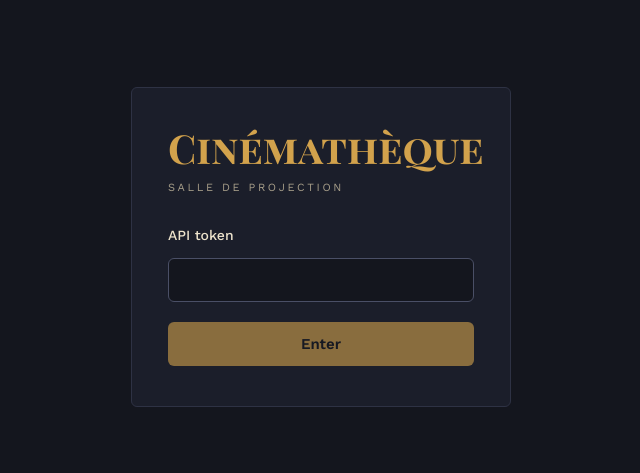
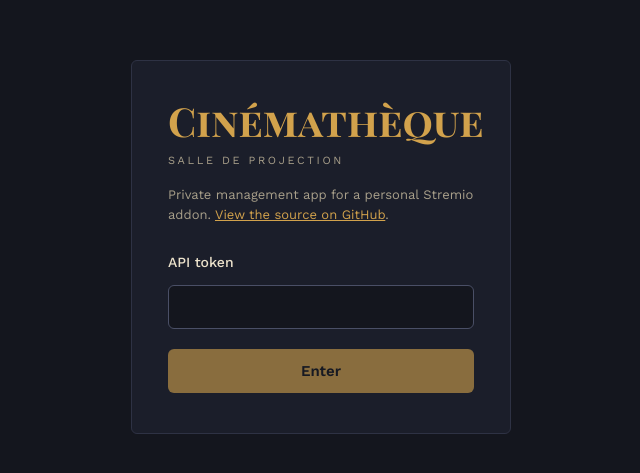
Before and after one commit to leanardiles/cinematheque-categorizer, a React (Vite) app in the folder frontend/: page / in a window 1280 px wide. Shown: the part 153-626 px from the top of the page, without its empty margins (319-959 px from the left). Built offline with nearby package versions, Linux system fonts and the light colour scheme.

Commit message:
Explain the app and link the source on the token screen

```diff
--- a/frontend/src/components/TokenScreen.module.css
+++ b/frontend/src/components/TokenScreen.module.css
@@ -26,10 +26,17 @@
 }
 
 .subtitle {
-  margin: 0 0 16px;
+  margin: 0 0 4px;
   font-size: 11px;
   letter-spacing: 0.24em;
   text-transform: uppercase;
+  color: var(--color-text-muted);
+}
+
+.note {
+  margin: 0 0 16px;
+  font-size: 13px;
+  line-height: 1.5;
   color: var(--color-text-muted);
 }
 
--- a/frontend/src/components/TokenScreen.tsx
+++ b/frontend/src/components/TokenScreen.tsx
@@ -35,6 +35,13 @@
       <form className={styles.card} onSubmit={handleSubmit}>
         <h1 className={styles.title}>Cinémathèque</h1>
         <p className={styles.subtitle}>Salle de projection</p>
+        <p className={styles.note}>
+          Private management app for a personal Stremio addon.{' '}
+          <a href="https://github.com/leanardiles/cinematheque-categorizer">
+            View the source on GitHub
+          </a>
+          .
+        </p>
 
         <label className={styles.label} htmlFor="api-token">
           API token
```
